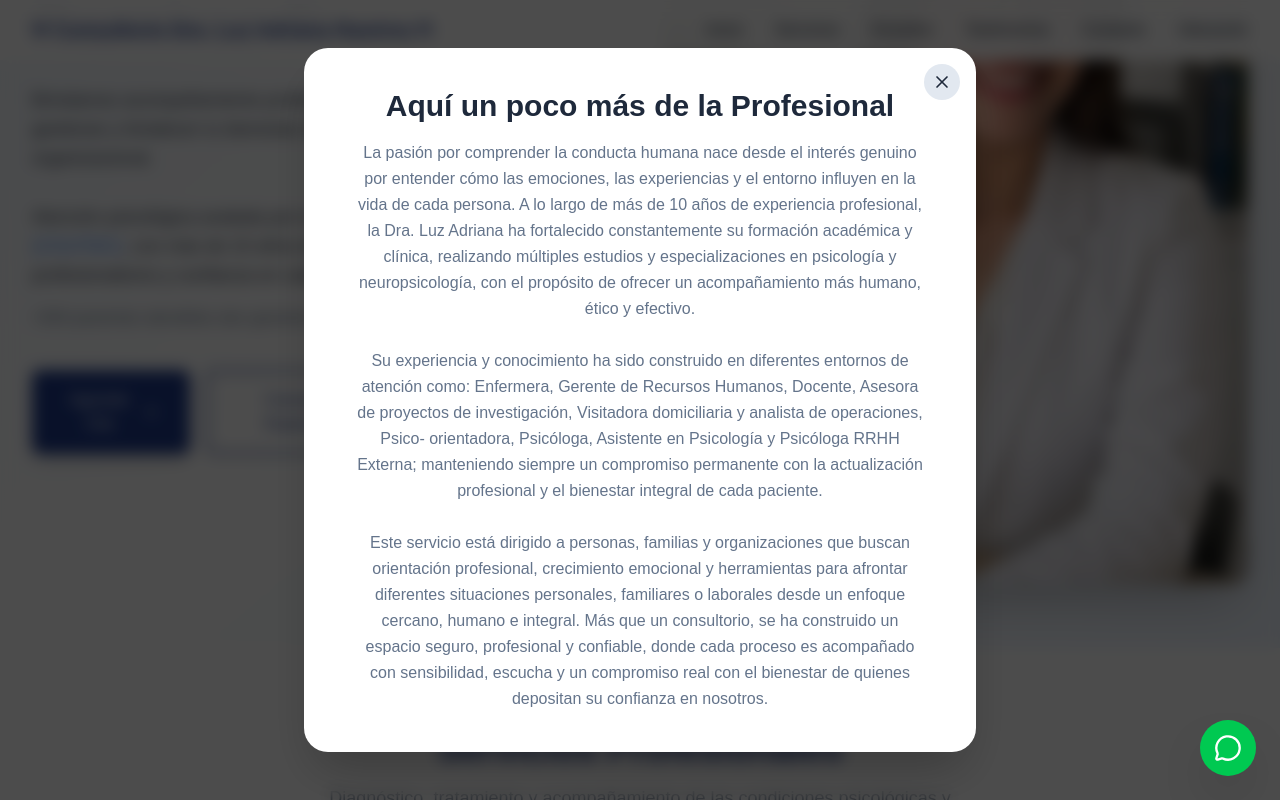
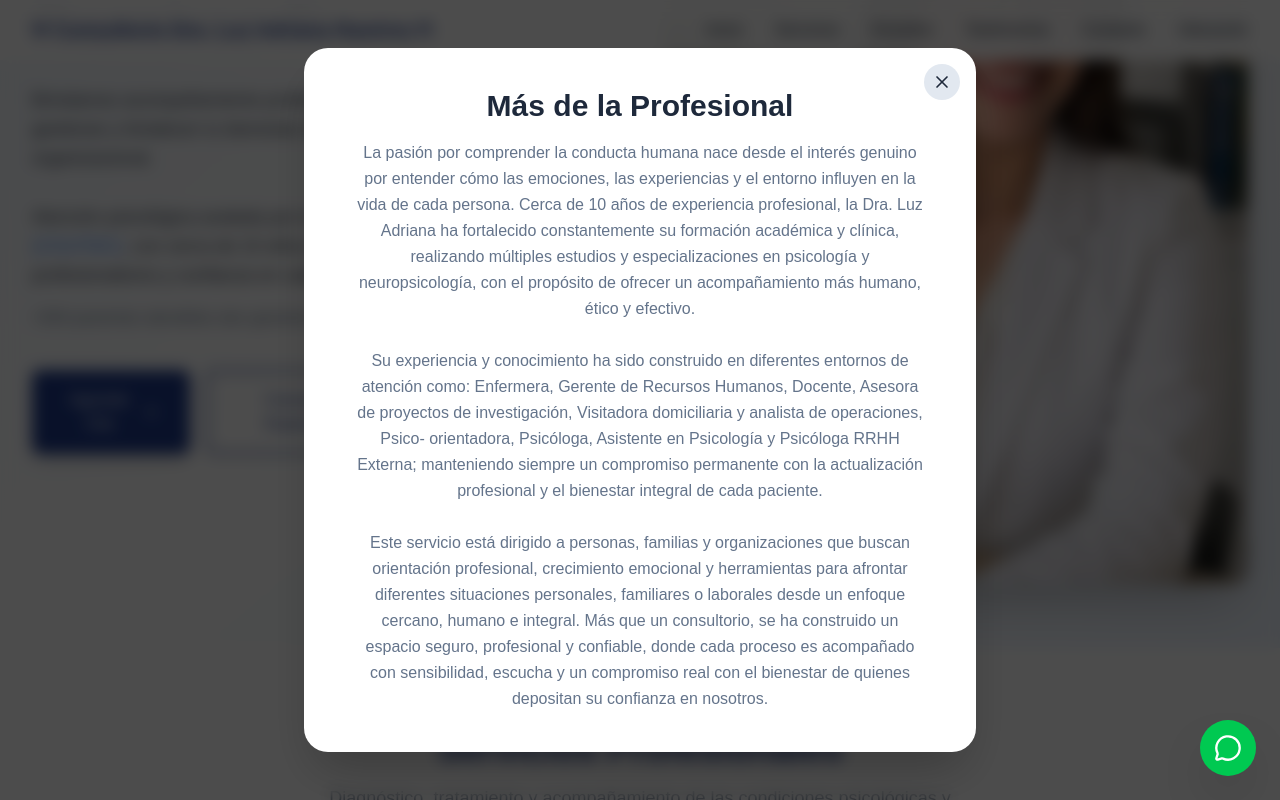
Before and after one commit to juank27ra/Adriana-Ramirez, a Next.js app: page / in a window 1280 px wide. Both pictures are taken after a click on the button "Conoce a la Especialista". Shown: the part 426-1226 px from the top of the page. Built offline with nearby package versions, Linux system fonts and the light colour scheme.

Commit message:
add location adress detail and fixes in the text of landig

```diff
--- a/components/Footer.tsx
+++ b/components/Footer.tsx
@@ -112,6 +112,7 @@ export default function Footer() {
                   className="mt-1 shrink-0 sm:w-4 sm:h-4 text-red-400"
                 />
                 <span>Pitalito, Huila, Colombia</span>
+                <span>Calle 10 # 7 - 43</span>
               </li>
             </ul>
           </div>
@@ -122,7 +123,7 @@ export default function Footer() {
             </h3>
             <div className="flex gap-3 sm:gap-4">
               <a
-                href="https://facebook.com"
+                href="https://www.facebook.com/adriana.ramirez.79230"
                 target="_blank"
                 rel="noopener noreferrer"
                 className="w-9 h-9 sm:w-10 sm:h-10 bg-primary-foreground/10 hover:bg-primary-foreground/20 rounded-full flex items-center justify-center transition-all hover:scale-110"
@@ -140,7 +141,7 @@ export default function Footer() {
                 <Image src={instagram} alt="instagram" width={24} height={24} />
               </a>*/}
               <a
-                href="https://www.linkedin.com/in/luz-adriana-ramirez-p-a59b62185/?skipRedirect=true"
+                href="https://www.linkedin.com/in/luz-adriana-ramirez-p/"
                 target="_blank"
                 rel="noopener noreferrer"
                 className="w-9 h-9 sm:w-10 sm:h-10 bg-primary-foreground/10 hover:bg-primary-foreground/20 rounded-full flex items-center justify-center transition-all hover:scale-110"
--- a/components/Hero.tsx
+++ b/components/Hero.tsx
@@ -61,7 +61,7 @@ export default function Hero() {
                 >
                   Colegio Colombiano de Psicólogos (COLPSIC)
                 </a>
-                , con más de 10 años de experiencia garantizando ética,
+                , con cerca de 10 años de experiencia garantizando ética,
                 profesionalismo y confianza en cada proceso.
               </p>
               <p className="text-sm sm:text-base text-muted-foreground">
--- a/components/HeroVideoPopup.tsx
+++ b/components/HeroVideoPopup.tsx
@@ -54,16 +54,16 @@ export default function HeroVideoPopup({ onClose }: HeroVideoPopupProps) {
 
             <h2 className="mb-4 text-2xl font-bold text-foreground md:text-3xl">
               {/* Próximamente video presentacional*/}
-              Aquí un poco más de la Profesional
+              Más de la Profesional
             </h2>
 
             <p className="max-w-xl text-sm leading-relaxed text-muted-foreground md:text-base">
               La pasión por comprender la conducta humana nace desde el interés
               genuino por entender cómo las emociones, las experiencias y el
-              entorno influyen en la vida de cada persona. A lo largo de más de
-              10 años de experiencia profesional, la Dra. Luz Adriana ha
-              fortalecido constantemente su formación académica y clínica,
-              realizando múltiples estudios y especializaciones en psicología y
+              entorno influyen en la vida de cada persona. Cerca de 10 años de
+              experiencia profesional, la Dra. Luz Adriana ha fortalecido
+              constantemente su formación académica y clínica, realizando
+              múltiples estudios y especializaciones en psicología y
               neuropsicología, con el propósito de ofrecer un acompañamiento más
               humano, ético y efectivo.
               <br />
--- a/components/Locations.tsx
+++ b/components/Locations.tsx
@@ -2,7 +2,8 @@
 import { MapPin, Navigation } from "lucide-react";
 
 export default function Location() {
-  const address = "Pitalito, Huila, Colombia";
+  const address = "Pitalito, Huila, Colombia ";
+  const addressDetail = "Calle 10 # 7 - 43";
   const coordinates = "1.8561870376914285, -76.04613686159725";
 
   return (
@@ -13,8 +14,7 @@ export default function Location() {
             Ubicación
           </h2>
           <p className="text-base sm:text-lg text-muted-foreground max-w-2xl mx-auto px-4">
-            Atención en consultorio privado, un espacio seguro y confidencial;
-            encuéntralo en Pitalito, Huila, Colombia
+            Atención en consultorio privado, un espacio seguro y confidencial
           </p>
         </div>
 
@@ -32,6 +32,9 @@ export default function Location() {
                     </h3>
                     <p className="text-muted-foreground text-sm sm:text-base">
                       {address}
+                    </p>
+                    <p className="text-muted-foreground text-sm sm:text-base">
+                      {addressDetail}
                     </p>
                   </div>
                 </div>
```
